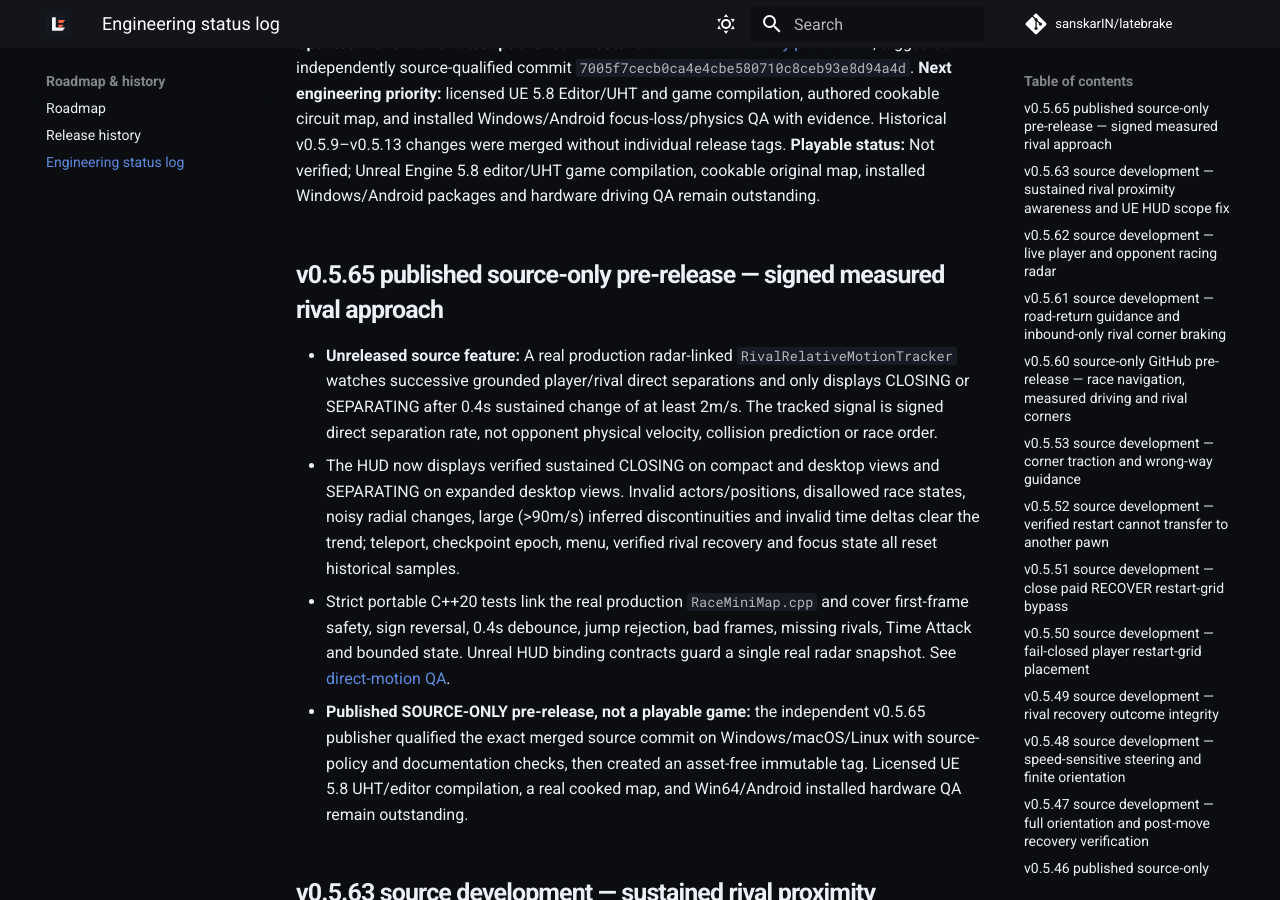
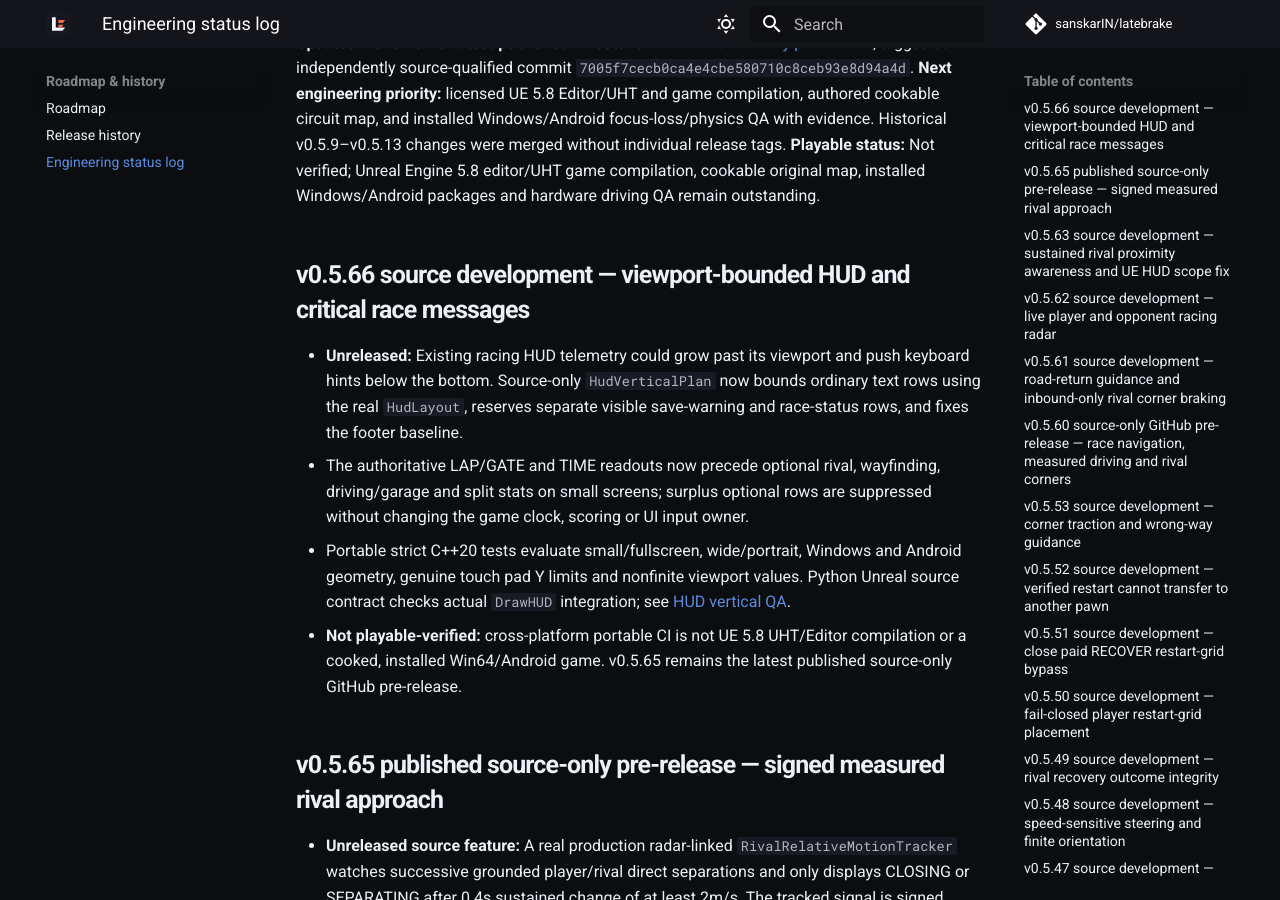
Before and after one commit to sanskarIN/latebrake, an MkDocs documentation site: the page built from docs/STATUS.md, in a window 1280 px wide and 900 px high, scrolled down 198 px. Built offline with MkDocs 1.6.1 and Material for MkDocs 9.7.7, drawn with Linux system fonts in a browser that asks for light colours; comment, search, counter and statistics services are not loaded; some of the changed text lies outside the part shown.

Commit message:
docs(status): record upcoming v0.5.66 HUD overflow correction

```diff
--- a/docs/STATUS.md
+++ b/docs/STATUS.md
@@ -4,6 +4,13 @@
 **Latest published milestone:** [v0.5.65 source-only pre-release](https://github.com/sanskarIN/latebrake/releases/tag/v0.5.65), tagged at independently source-qualified commit `7005f7cecb0ca4e4cbe580710c8ceb93e8d94a4d`.
 **Next engineering priority:** licensed UE 5.8 Editor/UHT and game compilation, authored cookable circuit map, and installed Windows/Android focus-loss/physics QA with evidence. Historical v0.5.9–v0.5.13 changes were merged without individual release tags.
 **Playable status:** Not verified; Unreal Engine 5.8 editor/UHT game compilation, cookable original map, installed Windows/Android packages and hardware driving QA remain outstanding.
+
+## v0.5.66 source development — viewport-bounded HUD and critical race messages
+
+- **Unreleased:** Existing racing HUD telemetry could grow past its viewport and push keyboard hints below the bottom. Source-only `HudVerticalPlan` now bounds ordinary text rows using the real `HudLayout`, reserves separate visible save-warning and race-status rows, and fixes the footer baseline.
+- The authoritative LAP/GATE and TIME readouts now precede optional rival, wayfinding, driving/garage and split stats on small screens; surplus optional rows are suppressed without changing the game clock, scoring or UI input owner.
+- Portable strict C++20 tests evaluate small/fullscreen, wide/portrait, Windows and Android geometry, genuine touch pad Y limits and nonfinite viewport values. Python Unreal source contract checks actual `DrawHUD` integration; see [HUD vertical QA](HUD_VERTICAL_QA.md).
+- **Not playable-verified:** cross-platform portable CI is not UE 5.8 UHT/Editor compilation or a cooked, installed Win64/Android game. v0.5.65 remains the latest published source-only GitHub pre-release.
 
 ## v0.5.65 published source-only pre-release — signed measured rival approach
 
```
